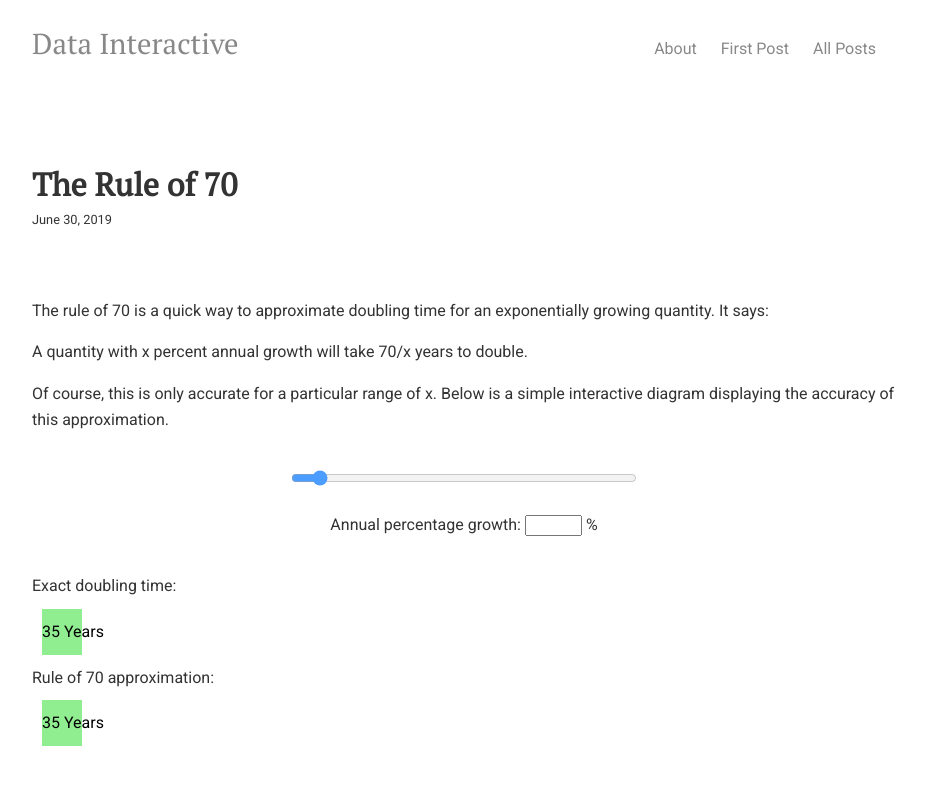
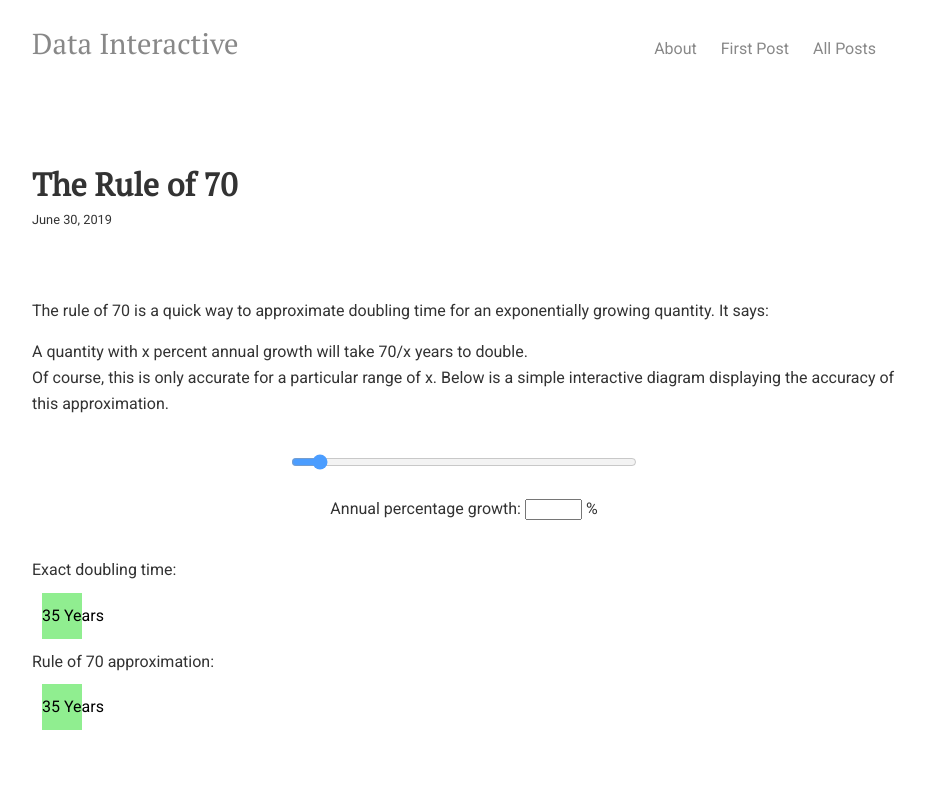
Before and after one commit to datainteractive/datainteractive.github.io, a Jekyll site: the page built from _posts/2019-06-30-the-rule-of-70.html, in a window 1280 px wide. Shown: the top 785 px of the page, without its empty margins (176-1101 px from the left). Built offline with Jekyll 4.4.1, drawn with Linux system fonts in a browser that asks for light colours.

Commit message:
Update 2019-06-30-the-rule-of-70.html

```diff
--- a/_posts/2019-06-30-the-rule-of-70.html
+++ b/_posts/2019-06-30-the-rule-of-70.html
@@ -9,11 +9,9 @@
 
 <p>
 The rule of 70 is a quick way to approximate doubling time for an exponentially growing quantity. It says:
-</p>
 
-  <p class="indp">A quantity with x percent annual growth will take 70/x years to double.</p>
+  <div class="indp">A quantity with x percent annual growth will take 70/x years to double.</div>
 
-<p>
 Of course, this is only accurate for a particular range of x. Below is a simple interactive diagram displaying the accuracy of this approximation.
 </p>
 
```
